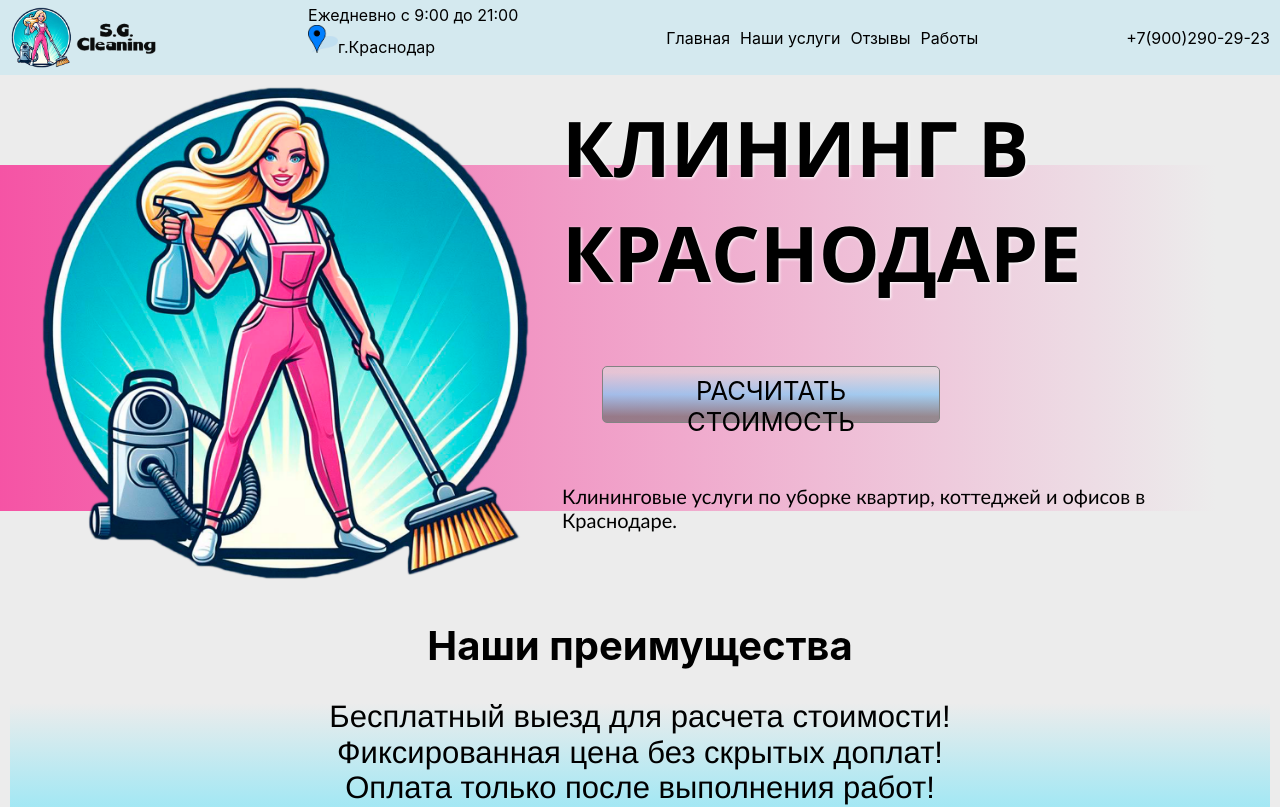
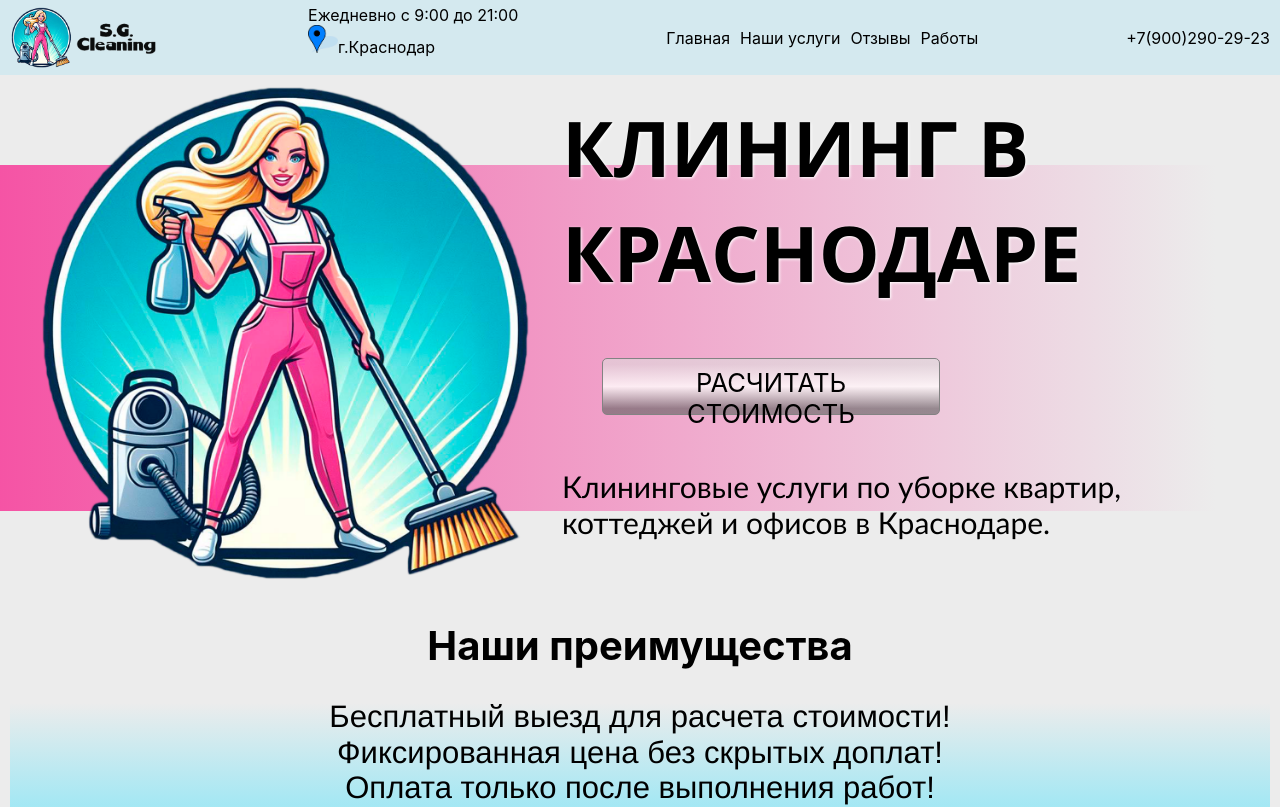
Before and after one commit to KirItPro/cleaning, a React (Create React App) app: page / in a window 1280 px wide. Shown: the top 807 px of the page. Built offline with nearby package versions, Linux system fonts and the light colour scheme; the HTML template or start-up script is replaced by a standard one.

Commit message:
update promo css

```diff
--- a/src/components/promo/promo.css
+++ b/src/components/promo/promo.css
@@ -35,7 +35,7 @@
     height: 3vw;
     font-size: 2vw;
     color: #000;
-    background: linear-gradient(#dddddd94 10%, #6bd0ff93 50%, #636363a1 90%);
+    background: linear-gradient(#dddddd94 10%, #fffbfbd2 50%, #636363a1 90%);
     border: 1px solid #838383;
     border-radius: 5px;
     text-align: center;
@@ -51,7 +51,7 @@
 }
 .promo-text {
     position: relative;
-    font-size: 20px;
+    font-size: 30px;
     font-family:'Gill Sans', 'Gill Sans MT', Calibri, 'Trebuchet MS', sans-serif;
 }
 @media (max-width: 700px) {
```
